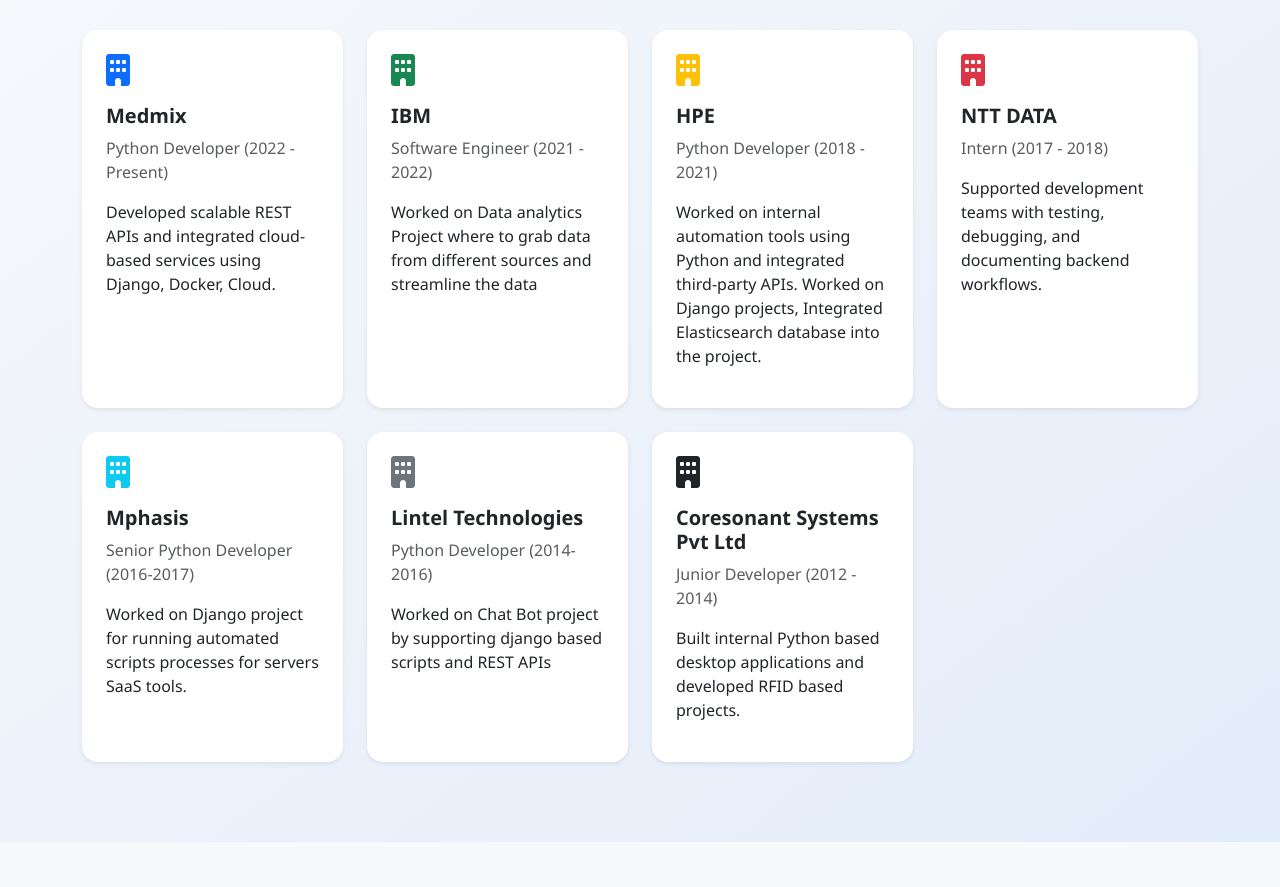
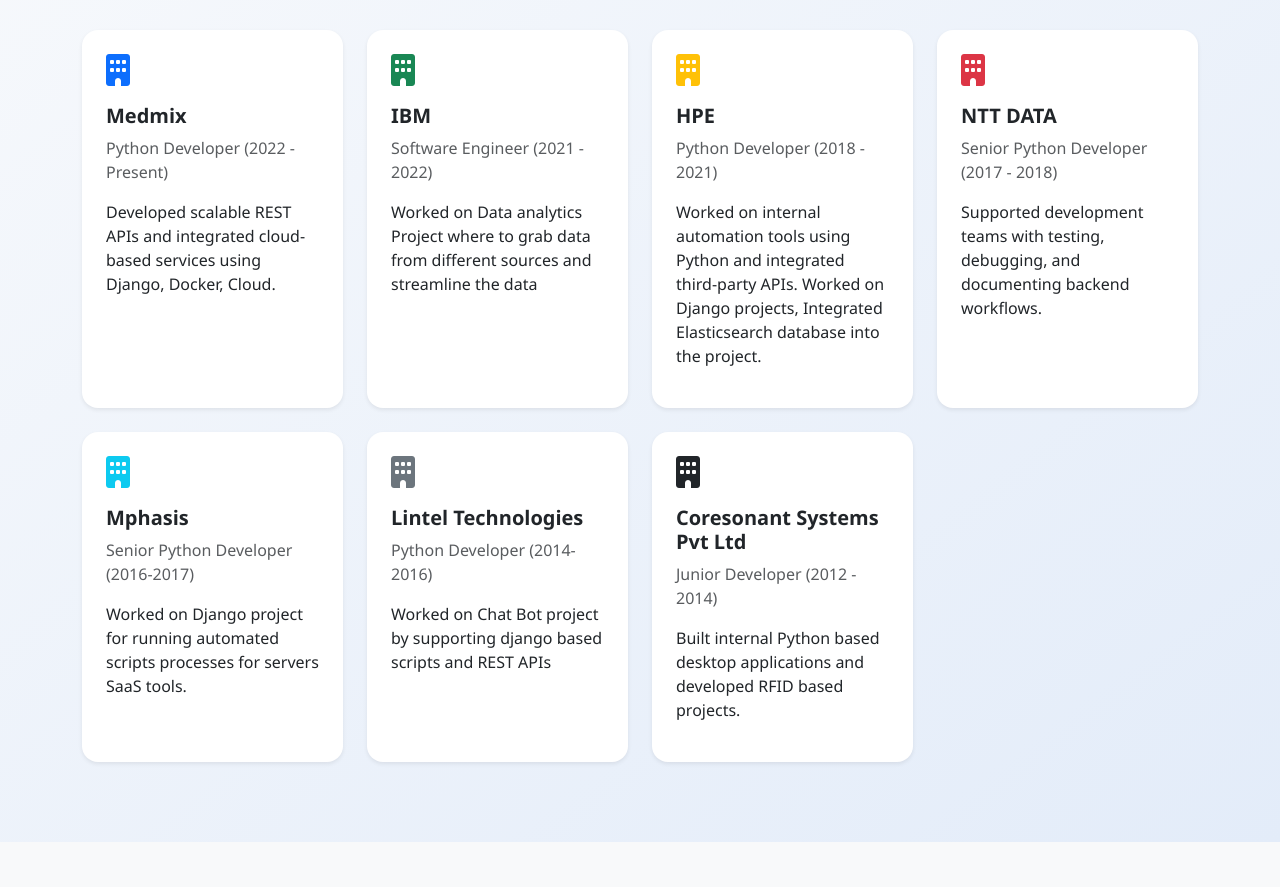
Before and after one commit to Gopi123kittu/gopik, a plain HTML site: page index.html in a window 1280 px wide. Shown: the part 1440-2327 px from the top of the page. Drawn offline with nearby package versions, Linux system fonts and the light colour scheme.

Commit message:
Update index.html

```diff
--- a/index.html
+++ b/index.html
@@ -244,7 +244,7 @@
         <div class="p-4 bg-white rounded-4 shadow-sm h-100">
           <div class="mb-3 text-danger"><i class="fas fa-building fa-2x"></i></div>
           <h5 class="fw-bold">NTT DATA</h5>
-          <p class="text-muted">Intern (2017 - 2018)</p>
+          <p class="text-muted">Senior Python Developer (2017 - 2018)</p>
           <p>Supported development teams with testing, debugging, and documenting backend workflows.</p>
         </div>
       </div>
```
